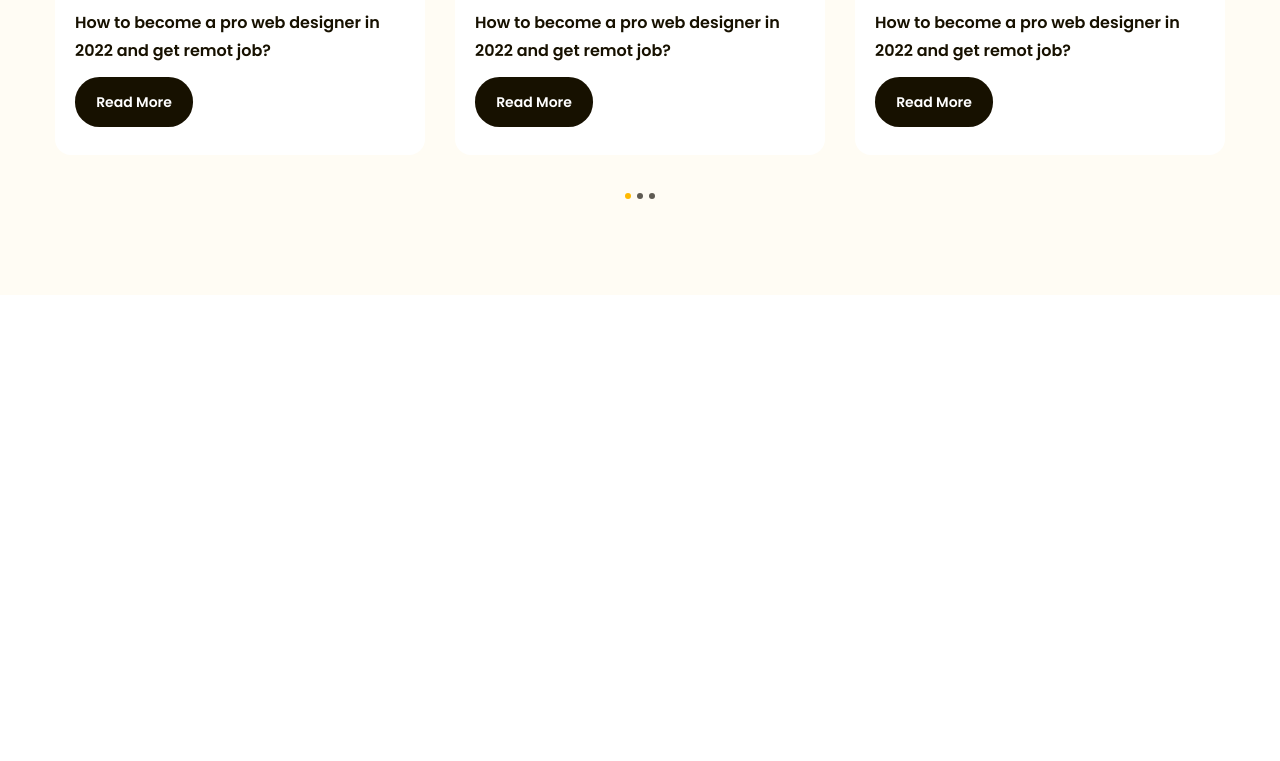
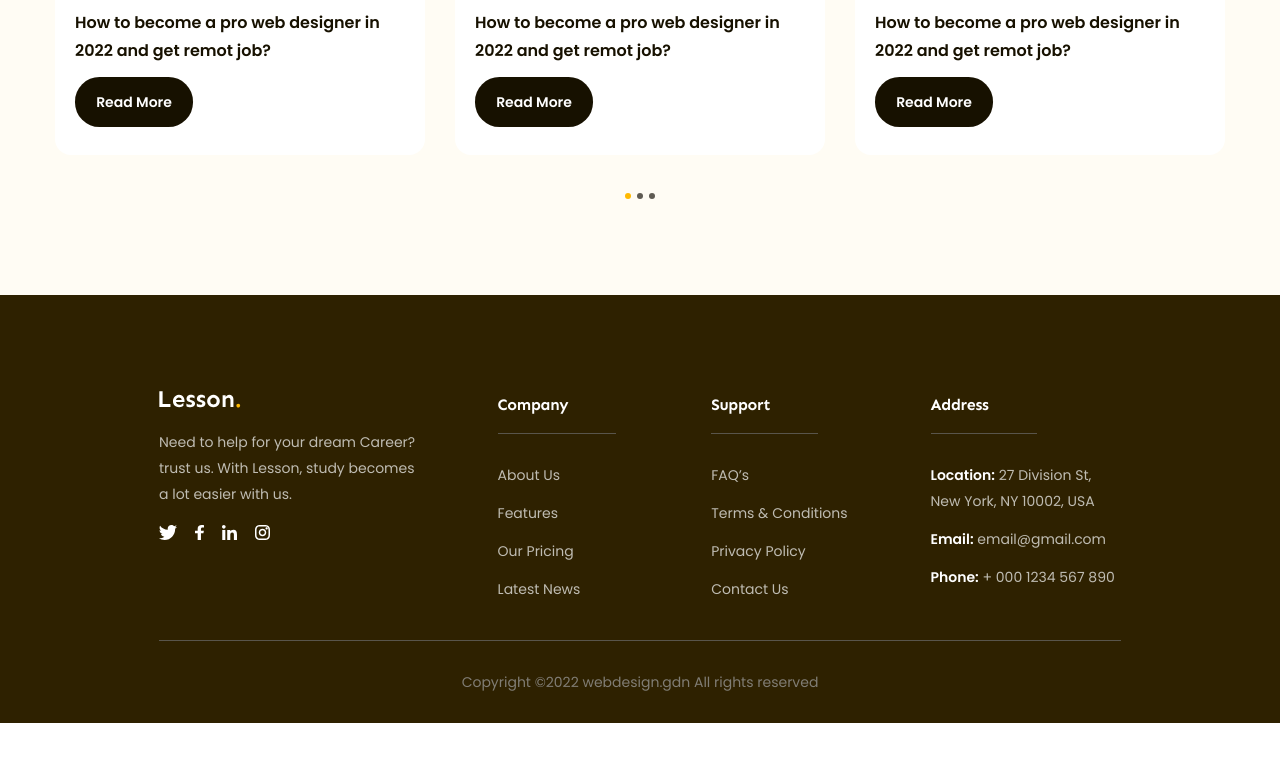
Before and after one commit to zens99x/Lesson, a plain HTML site: page index.html in a window 1280 px wide. Shown: the part 4385-5146 px from the top of the page. After the commit the page ends 5108 px from the top, so only its background shows below. Drawn offline with Linux system fonts and the light colour scheme.

Commit message:
Create Footer

```diff
--- a/assets/css/style.css
+++ b/assets/css/style.css
@@ -675,8 +675,93 @@ a {
     height: 6px;
     border-radius: 50%;
     background: #5f5b53;
+    cursor: pointer;
 }
 
 .blog .dot.active {
     background: var(--primary-color);
 }
+
+/* ================= Footer =============== */
+
+.footer {
+    background: #2e2100;
+    padding: 96px 135px 0;
+}
+
+.footer .row {
+    display: flex;
+    padding-bottom: 38px;
+    border-bottom: 1px solid #59554b;
+}
+
+.footer .row .column:nth-child(1) {
+    width: 35.2%;
+}
+
+.footer .row .column:nth-child(2) {
+    width: 22.2%;
+}
+
+.footer .row .column:nth-child(3) {
+    width: 22.8%;
+}
+
+.footer .row .column:nth-child(4) {
+    width: 19.7%;
+}
+
+.footer .desc {
+    margin-top: 18px;
+    max-width: 267px;
+    font-size: 1.4rem;
+    line-height: 1.86;
+    color: #bfbcb2;
+}
+
+.footer .socials {
+    margin-top: 18px;
+    display: flex;
+    gap: 18px;
+}
+
+.footer .heading {
+    display: inline-block;
+    padding: 0 48px 14px 0;
+    border-bottom: 1px solid #59554b;
+    font-size: 1.6rem;
+    line-height: 1.75;
+    color: #ffffff;
+}
+
+.footer .list {
+    margin-top: 28px;
+}
+
+.footer .list a {
+    display: inline-block;
+    margin-bottom: 12px;
+    font-size: 1.4rem;
+    line-height: 1.86;
+    color: #bfbcb2;
+}
+
+.footer .list li:last-child a {
+    margin-bottom: 0;
+}
+
+.footer .list strong {
+    font-weight: 600;
+    color: #fff;
+}
+
+.footer .copyright {
+    padding: 28px 0;
+}
+
+.footer .copyright p {
+    font-size: 1.4rem;
+    line-height: 1.86;
+    text-align: center;
+    color: #807d74;
+}
--- a/index.html
+++ b/index.html
@@ -22,7 +22,7 @@
 </head>
 
 <body>
-    <main style="height: 8000px;">
+    <main>
         <!-- Header -->
         <header class="header fixed">
             <div class="main-content">
@@ -238,7 +238,7 @@
                             </div>
                         </div>
                         <div class="content">
-                            <img src="./assets/icon/open-quotes.svg" alt="" class="open-quotes">
+                            <img src="./assets/icon/open-quotes.svg" alt="#!" class="open-quotes">
                             <blockquote>Not only does my resume look impressive—filled with the names and logos of
                                 world-class
                                 institutions—but these certificates also bring me closer to my career goals by
@@ -260,7 +260,7 @@
                             </div>
                         </div>
                         <div class="content">
-                            <img src="./assets/icon/open-quotes.svg" alt="" class="open-quotes">
+                            <img src="./assets/icon/open-quotes.svg" alt="#!" class="open-quotes">
                             <blockquote>Not only does my resume look impressive—filled with the names and logos of
                                 world-class
                                 institutions—but these certificates also bring me closer to my career goals by
@@ -282,7 +282,7 @@
                             </div>
                         </div>
                         <div class="content">
-                            <img src="./assets/icon/open-quotes.svg" alt="" class="open-quotes">
+                            <img src="./assets/icon/open-quotes.svg" alt="#!" class="open-quotes">
                             <blockquote>Not only does my resume look impressive—filled with the names and logos of
                                 world-class
                                 institutions—but these certificates also bring me closer to my career goals by
@@ -299,8 +299,8 @@
             <div class="main-content">
                 <div class="body">
                     <div class="images">
-                        <img src="./assets/img/features-1.jpg" alt="">
-                        <img src="./assets/img/features-2.jpg" alt="">
+                        <img src="./assets/img/features-1.jpg" alt="#!">
+                        <img src="./assets/img/features-2.jpg" alt="#!">
                     </div>
                     <div class="content">
                         <h2 class="heading">Learner outcomes through our awesome platform</h2>
@@ -318,7 +318,7 @@
             <div class="main-content">
                 <div class="body">
                     <div class="images">
-                        <img src="./assets/img/features-3.jpg" alt="">
+                        <img src="./assets/img/features-3.jpg" alt="#!">
                     </div>
                     <div class="content">
                         <h2 class="heading">Take the next step toward your personal and professional goals with Lesson.
@@ -342,7 +342,7 @@
 
                     <!-- Blog Item 1 -->
                     <div class="blog-item">
-                        <a href="#!"><img src="./assets/img/blog-1.jpg" alt="" class="thumb"></a>
+                        <a href="#!"><img src="./assets/img/blog-1.jpg" alt="#!" class="thumb"></a>
                         <div class="info">
                             <span class="date">21 November 2021</span>
                             <h3 class="title">
@@ -354,7 +354,7 @@
 
                     <!-- Blog Item 2 -->
                     <div class="blog-item">
-                        <a href="#!"><img src="./assets/img/blog-2.jpg" alt="" class="thumb"></a>
+                        <a href="#!"><img src="./assets/img/blog-2.jpg" alt="#!" class="thumb"></a>
                         <div class="info">
                             <span class="date">21 November 2021</span>
                             <h3 class="title">
@@ -365,7 +365,7 @@
                     </div>
                     <!-- Blog Item 3 -->
                     <div class="blog-item">
-                        <a href="#!"><img src="./assets/img/blog-3.jpg" alt="" class="thumb"></a>
+                        <a href="#!"><img src="./assets/img/blog-3.jpg" alt="#!" class="thumb"></a>
                         <div class="info">
                             <span class="date">21 November 2021</span>
                             <h3 class="title">
@@ -381,6 +381,95 @@
                     <span class="dot"></span>
                 </div>
             </div>
+        </div>
+
+        <!-- Footer -->
+
+        <footer class="footer">
+            <div class="main-content">
+                <div class="body">
+                    <div class="row">
+                        <!-- Column 1 -->
+                        <div class="column">
+                            <img src="./assets/img/logo-footer.svg" alt="Lesson" class="logo">
+                            <p class="desc">Need to help for your dream Career? trust us. With Lesson, study becomes a
+                                lot easier with us.</p>
+                            <div class="socials">
+                                <a href="#!">
+                                    <img src="./assets/icon/twitter.svg" alt="Twitter">
+                                </a>
+                                <a href="#!">
+                                    <img src="./assets/icon/facebook.svg" alt="Facebook">
+                                </a>
+                                <a href="#!">
+                                    <img src="./assets/icon/linked_in.svg" alt="LinkedIn">
+                                </a>
+                                <a href="#!">
+                                    <img src="./assets/icon/instagram.svg" alt="Instagram">
+                                </a>
+                            </div>
+                        </div>
+
+                        <!-- Column 2 -->
+                        <div class="column">
+                            <h3 class="heading">Company</h3>
+                            <ul class="list">
+                                <li>
+                                    <a href="#!">About Us</a>
+                                </li>
+                                <li>
+                                    <a href="#!">Features</a>
+                                </li>
+                                <li>
+                                    <a href="#!">Our Pricing</a>
+                                </li>
+                                <li>
+                                    <a href="#!">Latest News</a>
+                                </li>
+                            </ul>
+                        </div>
+
+                        <!-- Column 3 -->
+                        <div class="column">
+                            <h3 class="heading">Support</h3>
+                            <ul class="list">
+                                <li>
+                                    <a href="#!">FAQ’s</a>
+                                </li>
+                                <li>
+                                    <a href="#!">Terms & Conditions</a>
+                                </li>
+                                <li>
+                                    <a href="#!">Privacy Policy</a>
+                                </li>
+                                <li>
+                                    <a href="#!">Contact Us</a>
+                                </li>
+                            </ul>
+                        </div>
+
+                        <!-- Column 4 -->
+                        <div class="column">
+                            <h3 class="heading">Address</h3>
+                            <ul class="list">
+                                <li>
+                                    <a href="#!"><strong>Location:</strong> 27 Division St, New York, NY 10002, USA</a>
+                                </li>
+                                <li>
+                                    <a href="#!"><strong>Email:</strong> email@gmail.com</a>
+                                </li>
+                                <li>
+                                    <a href="#!"><strong>Phone:</strong> + 000 1234 567 890</a>
+                                </li>
+                            </ul>
+                        </div>
+                    </div>
+                    <div class="copyright">
+                        <p>Copyright ©2022 webdesign.gdn All rights reserved</p>
+                    </div>
+                </div>
+            </div>
+        </footer>
     </main>
     <script src="./assets/js/navbar.js"></script>
     <script src="./assets/js/feedback.js"></script>
```
Also changed, not shown: assets/icon/facebook.svg (added), assets/icon/instagram.svg (added), assets/icon/linked_in.svg (added), assets/icon/twitter.svg (added), assets/img/logo-footer.svg (added).
